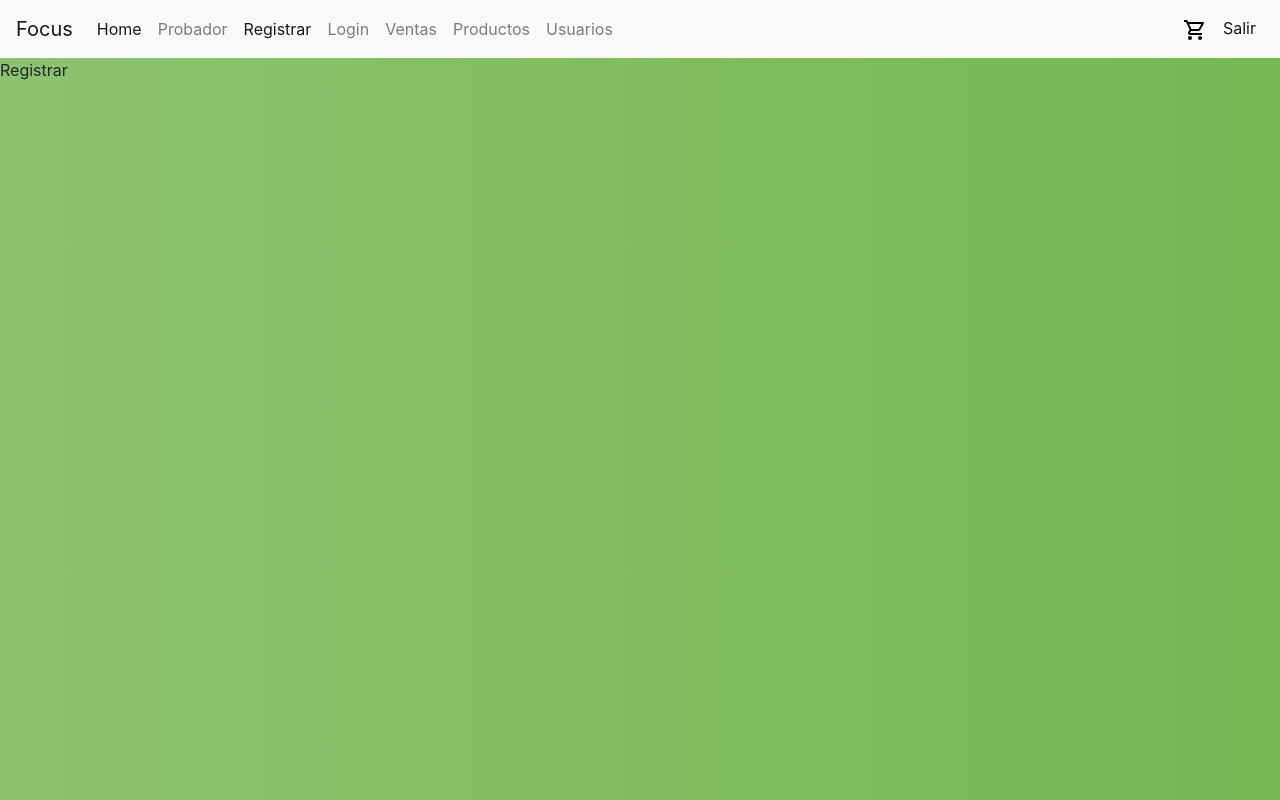
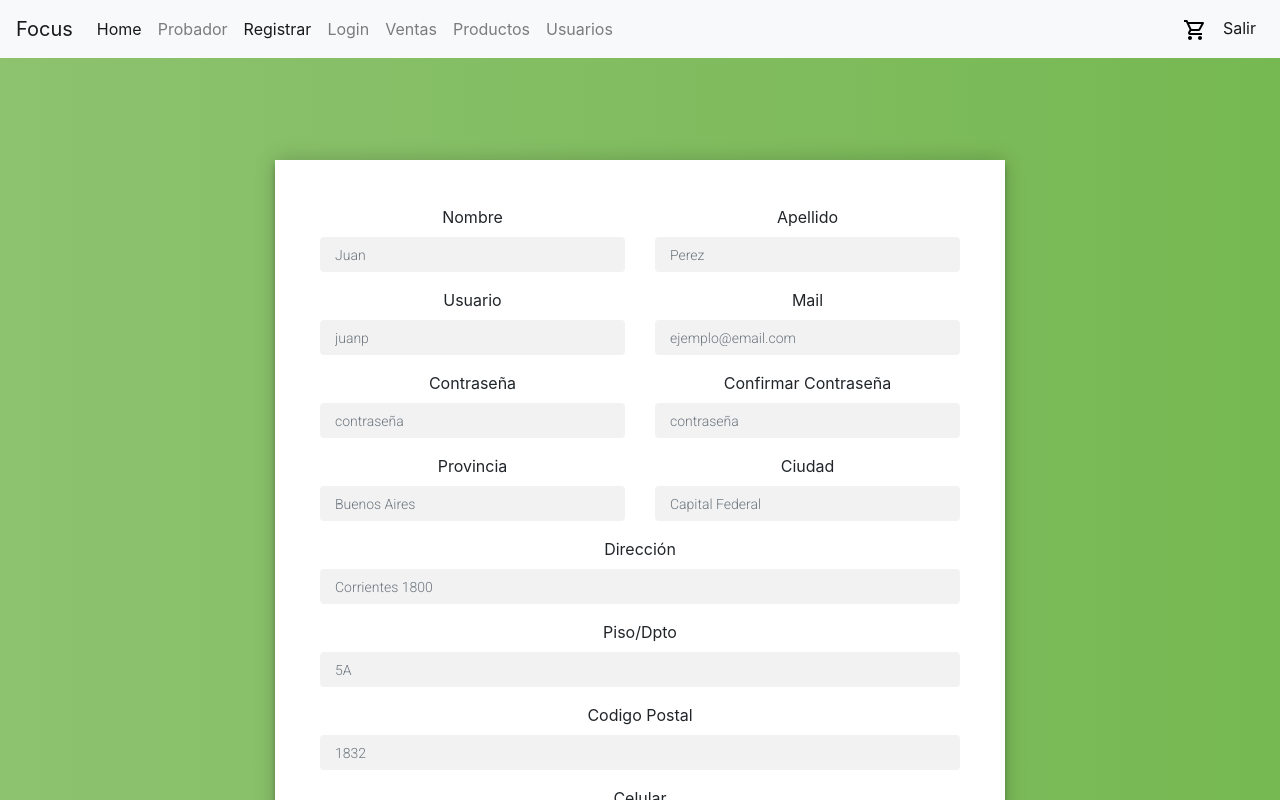
Before and after one commit to Dianaman/ppsi_optica, a React (Create React App) app in the folder web/: page /registrar in a window 1280 px wide. Shown: the top 800 px of the page. Built offline with nearby package versions, Linux system fonts and the light colour scheme; no server answers.

Commit message:
Frontend registrar usuario

```diff
--- a/web/package.json
+++ b/web/package.json
@@ -16,7 +16,8 @@
     "react-router-dom": "^5.2.0",
     "react-scripts": "3.4.3",
     "redux": "^4.0.5",
-    "redux-thunk": "^2.3.0"
+    "redux-thunk": "^2.3.0",
+    "wouter": "^2.5.3"
   },
   "scripts": {
     "start": "react-scripts start",
--- /dev/null
+++ b/web/src/context/UserContext.js
@@ -0,0 +1,13 @@
+import React, {useState} from 'react'
+
+const Context = React.createContext({})
+
+export function UserContextProvider({children}){
+    const [jwt, setJWT] = useState(null)
+
+    return <Context.Provider value={{jwt, setJWT}}>
+        {children}
+    </Context.Provider>
+}
+
+export default Context
--- /dev/null
+++ b/web/src/hooks/useUser.js
@@ -0,0 +1,21 @@
+import {useCallback, useContext} from 'react'
+import Context from '../context/UserContext'
+
+export default function useUser(){
+    const {jwt, setJWT} = useContext(Context)
+
+    const login = useCallback(() => {
+        setJWT('test')
+        console.log('login')
+    }, [setJWT])
+
+    const logout = useCallback(() => {
+        setJWT(null)
+    }, [setJWT])
+
+    return{
+        isLogged: Boolean(jwt),
+        login,
+        logout
+    }
+}
--- a/web/src/pages/Login/Login.jsx
+++ b/web/src/pages/Login/Login.jsx
@@ -1,23 +1,35 @@
-import React from 'react';
+import React, {useState, useEffect} from 'react';
+import { useLocation } from "wouter";
 import './Login.css';
+import useUser from '../../hooks/useUser'
 
-export const Login = () => {
+export default function Login() {
+
+    const [username, setUsername] = useState('');
+    const [password, setPassword] = useState('');
+    const [, navigate] = useLocation()
+    const {login, isLogged} = useUser()
+
+    useEffect(() => {
+        if (isLogged) navigate('/')
+    }, [isLogged, navigate])
+
+    const handleSubmit = (e) => {
+        e.preventDefault();
+        login();
+        //alert(`${username}, ${password}`)
+    };
 
     return (
         <div className="login-page">
             <div className="form">
-                <form className="login-form">
-                <input type="text" placeholder="Usuario"/>
-                <input type="password" placeholder="Contraseña"/>
+                <form className="login-form" onSubmit={handleSubmit}>
+                    <input type="text" placeholder='Usuario' onChange={(e) => setUsername(e.target.value)} value={username}/>
+                    <input type="password" placeholder='Contraseña' onChange={(e) => setPassword(e.target.value)} value={password}/>
                 <button>Iniciar</button>
                 <p className="message">Nuevo usuario? <a href="/registrar">Crear cuenta</a></p>
                 </form>
             </div>
         </div>
     );
-
-    // $('.message a').click(function(){
-    //     $('form').animate({height: "toggle", opacity: "toggle"}, "slow");
-    //  });
-
 };
--- /dev/null
+++ b/web/src/pages/Registrar/Registrar.css
@@ -0,0 +1,23 @@
+.container {
+    position: relative;
+    z-index: 1;
+    max-width: 800px;
+    margin: 0 auto;
+}
+
+.login-page {
+    width: 760px;
+    padding: 8% 0 0;
+    margin: auto;
+  }
+
+.form {
+    position: relative;
+    z-index: 1;
+    background: #FFFFFF;
+    max-width: 760px;
+    margin: 0 auto 100px;
+    padding: 45px;
+    text-align: center;
+    box-shadow: 0 0 20px 0 rgba(0, 0, 0, 0.2), 0 5px 5px 0 rgba(0, 0, 0, 0.24);
+}
--- a/web/src/pages/Registrar/Registrar.jsx
+++ b/web/src/pages/Registrar/Registrar.jsx
@@ -1,8 +1,92 @@
 import React from 'react';
+import 'bootstrap/dist/css/bootstrap.min.css'
+import './Registrar.css';
 
-export const Registrar = () => {
+import {Button, Form, Container, Row, Col } from 'react-bootstrap'
+
+export default function Registrar () {
 
     return (
-        <div>Registrar</div>
+        <div className="login-page">
+            <Container>
+                <div className="form">
+                    <Form>
+                        <Row>
+                            <Col>
+                                <Form.Group controlId="formName">
+                                    <Form.Label>Nombre</Form.Label>
+                                    <Form.Control type="text" placeholder="Juan" />
+                                </Form.Group>
+                            </Col>
+                            <Col>
+                                <Form.Group controlId="formSurname">
+                                    <Form.Label>Apellido</Form.Label>
+                                    <Form.Control type="text" placeholder="Perez" />
+                                </Form.Group>
+                            </Col>
+                        </Row>
+                        <Row>
+                            <Col>
+                                <Form.Group controlId="formUser">
+                                    <Form.Label>Usuario</Form.Label>
+                                    <Form.Control type="text" placeholder="juanp" />
+                                </Form.Group>
+                            </Col>
+                            <Col>
+                                <Form.Group controlId="formEmail">
+                                    <Form.Label>Mail</Form.Label>
+                                    <Form.Control type="email" placeholder="ejemplo@email.com" />
+                                </Form.Group>
+                            </Col>
+                        </Row>
+                        <Row>
+                            <Col>
+                                <Form.Group controlId="formPassword">
+                                    <Form.Label>Contraseña</Form.Label>
+                                    <Form.Control type="password" placeholder="contraseña" />
+                                </Form.Group>
+                            </Col>
+                            <Col>
+                                <Form.Group controlId="formConfirmPassword">
+                                    <Form.Label>Confirmar Contraseña</Form.Label>
+                                    <Form.Control type="password" placeholder="contraseña" />
+                                </Form.Group>
+                            </Col>
+                        </Row>
+                        <Row>
+                            <Col>
+                                <Form.Group controlId="formState">
+                                    <Form.Label>Provincia</Form.Label>
+                                    <Form.Control type="text" placeholder="Buenos Aires" />
+                                </Form.Group>
+                            </Col>
+                            <Col>
+                                <Form.Group controlId="formCity">
+                                    <Form.Label>Ciudad</Form.Label>
+                                    <Form.Control type="text" placeholder="Capital Federal" />
+                                </Form.Group>
+                            </Col>
+                        </Row>
+                        <Form.Group controlId="formAddress">
+                            <Form.Label>Dirección</Form.Label>
+                            <Form.Control type="text" placeholder="Corrientes 1800" />
+                        </Form.Group>
+                        <Form.Group controlId="formFloot">
+                            <Form.Label>Piso/Dpto</Form.Label>
+                            <Form.Control type="text" placeholder="5A" />
+                        </Form.Group>
+                        <Form.Group controlId="formPostal">
+                            <Form.Label>Codigo Postal</Form.Label>
+                            <Form.Control type="text" placeholder="1832" />
+                        </Form.Group>
+                        <Form.Group controlId="formCel">
+                            <Form.Label>Celular</Form.Label>
+                            <Form.Control type="text" placeholder="1527848899" />
+                        </Form.Group>
+                        <Button variant="secondary" type="submit">Registrarme</Button>
+                    </Form>
+                </div>
+            </Container>
+        </div>
     );
 };
--- a/web/src/pages/index.js
+++ b/web/src/pages/index.js
@@ -1,8 +1,8 @@
 import { HomeComprador } from './HomeComprador';
 import { Probador } from './Probador';
 import { Categoria } from './Categoria';
-import { Login } from './Login/Login';
-import { Registrar } from './Registrar/Registrar';
+import Login from './Login/Login';
+import Registrar from './Registrar/Registrar';
 import { Carrito } from './Carrito';
 import { AdmVentas } from './AdmVentas';
 import { AdmProductos } from './AdmProductos';
```
Also changed, not shown: 1 other file (tests, documents, lock files or other folders).
